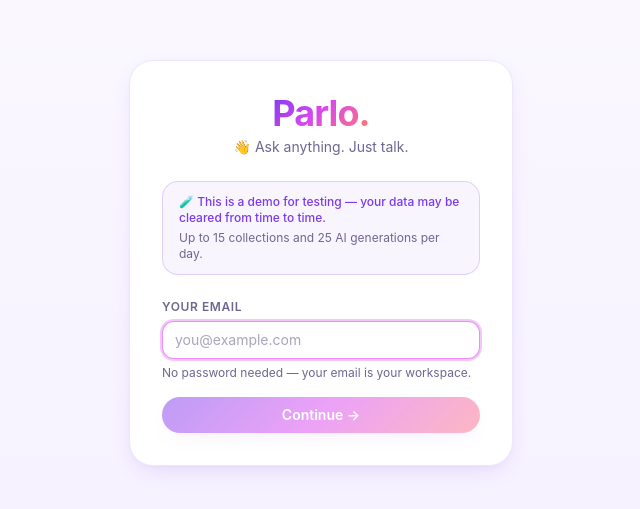
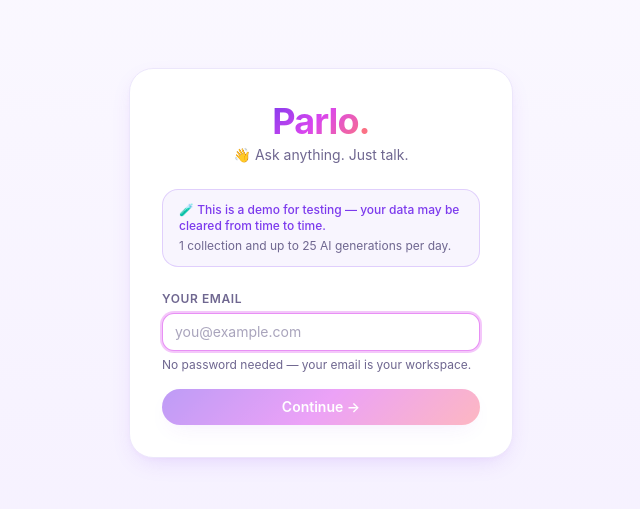
Before and after one commit to Patrick844/Parlo, a React (Vite) app in the folder frontend/: page /login in a window 1280 px wide. Shown: the part 137-646 px from the top of the page, without its empty margins (319-959 px from the left). Built offline with nearby package versions, Linux system fonts and the light colour scheme; no server answers.

Commit message:
demo: limit to 1 collection per email (was 15)

```diff
--- a/frontend/src/pages/Login.tsx
+++ b/frontend/src/pages/Login.tsx
@@ -47,7 +47,7 @@ export default function Login() {
             🧪 This is a demo for testing — your data may be cleared from time to
             time.
           </p>
-          <p className="mt-1">Up to 15 collections and 25 AI generations per day.</p>
+          <p className="mt-1">1 collection and up to 25 AI generations per day.</p>
         </div>
 
         <form onSubmit={handleSubmit} className="space-y-4">
```
Also changed, not shown: 1 other file (tests, documents, lock files or other folders).
